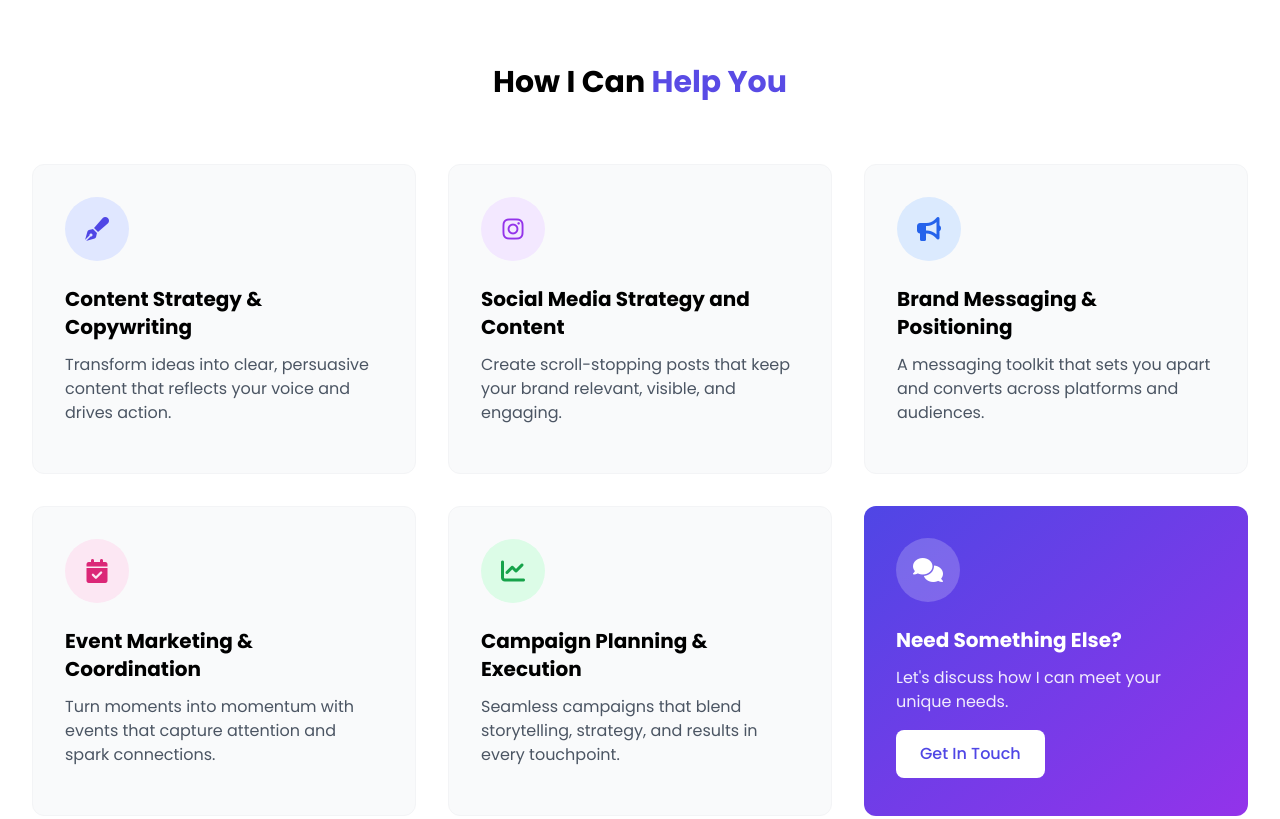
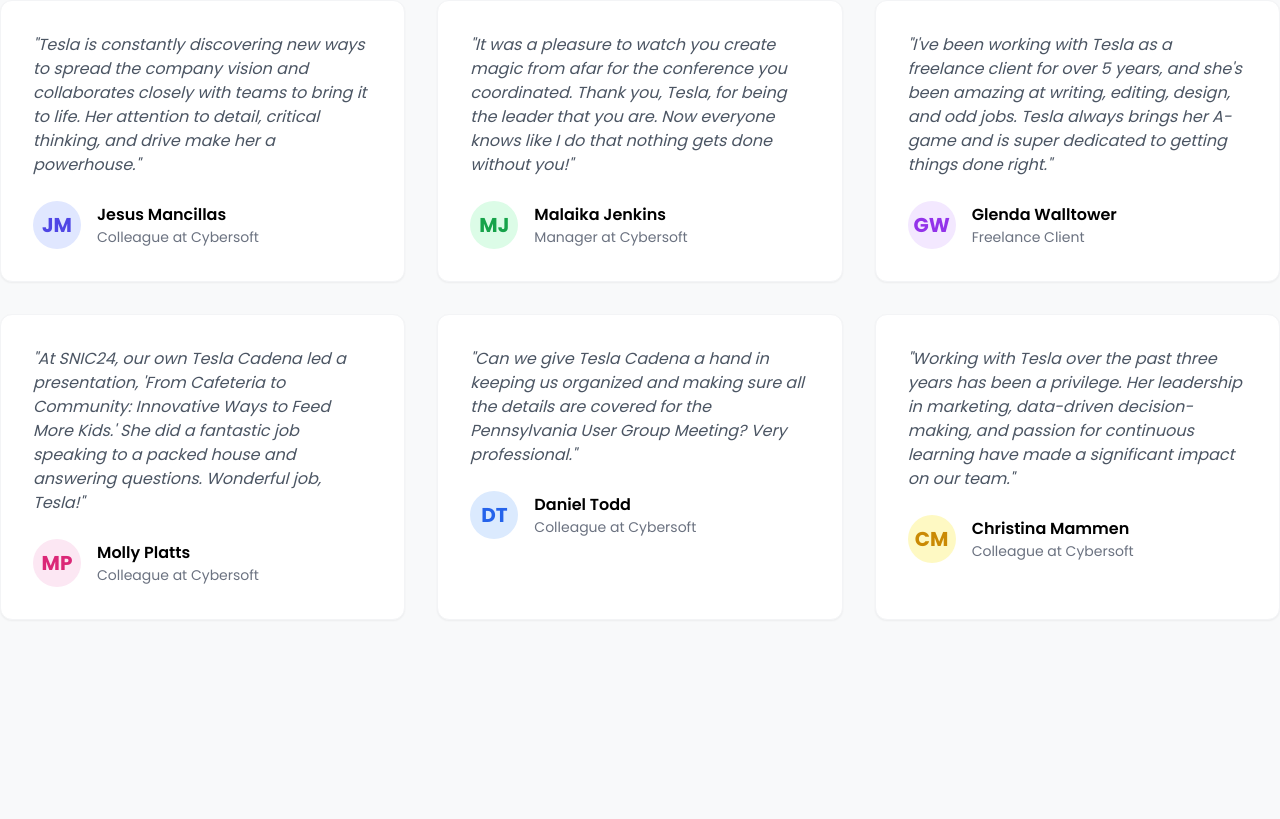
Before and after one commit to TeslaCadena/services, a plain HTML site: page index.html in a window 1280 px wide. Shown: the top 819 px of the page. Drawn offline with nearby package versions, Linux system fonts and the light colour scheme.

Commit message:
Update index.html

```diff
--- a/index.html
+++ b/index.html
@@ -25,74 +25,6 @@
     transform: scale(1.1);
   }
 </style>
-
-<!-- SERVICES SECTION -->
-<section class="py-16 bg-white">
-  <div class="container mx-auto px-4 md:px-8">
-    <div class="text-center mb-16">
-      <h2 class="text-3xl font-bold mb-4">  How I Can <span style="color: #594be5;">Help You</span>
-    </div>
-    <div class="grid grid-cols-1 md:grid-cols-2 lg:grid-cols-3 gap-8">
-      <!-- Service Cards -->
-      <div class="service-card bg-gray-50 rounded-xl p-8 border border-gray-100">
-        <div class="service-icon bg-indigo-100 text-indigo-600 w-16 h-16 rounded-full flex items-center justify-center mb-6">
-          <i class="fas fa-pen-fancy text-2xl"></i>
-        </div>
-        <h3 class="text-xl font-bold mb-3">Content Strategy & Copywriting</h3>
-        <p class="text-gray-600 mb-4">Transform ideas into clear, persuasive content that reflects your voice and drives action.</p>
-      </div>
-
-      <div class="service-card bg-gray-50 rounded-xl p-8 border border-gray-100">
-        <div class="service-icon bg-purple-100 text-purple-600 w-16 h-16 rounded-full flex items-center justify-center mb-6">
-          <i class="fab fa-instagram text-2xl"></i>
-        </div>
-        <h3 class="text-xl font-bold mb-3">Social Media Strategy and Content</h3>
-        <p class="text-gray-600 mb-4">Create scroll-stopping posts that keep your brand relevant, visible, and engaging.</p>
-      </div>
-
-      <div class="service-card bg-gray-50 rounded-xl p-8 border border-gray-100">
-        <div class="service-icon bg-blue-100 text-blue-600 w-16 h-16 rounded-full flex items-center justify-center mb-6">
-          <i class="fas fa-bullhorn text-2xl"></i>
-        </div>
-        <h3 class="text-xl font-bold mb-3">Brand Messaging & Positioning</h3>
-        <p class="text-gray-600 mb-4">A messaging toolkit that sets you apart and converts across platforms and audiences.</p>
-      </div>
-
-      <div class="service-card bg-gray-50 rounded-xl p-8 border border-gray-100">
-        <div class="service-icon bg-pink-100 text-pink-600 w-16 h-16 rounded-full flex items-center justify-center mb-6">
-          <i class="fas fa-calendar-check text-2xl"></i>
-        </div>
-        <h3 class="text-xl font-bold mb-3">Event Marketing & Coordination</h3>
-        <p class="text-gray-600 mb-4">Turn moments into momentum with events that capture attention and spark connections.</p>
-      </div>
-
-      <div class="service-card bg-gray-50 rounded-xl p-8 border border-gray-100">
-        <div class="service-icon bg-green-100 text-green-600 w-16 h-16 rounded-full flex items-center justify-center mb-6">
-          <i class="fas fa-chart-line text-2xl"></i>
-        </div>
-        <h3 class="text-xl font-bold mb-3">Campaign Planning & Execution</h3>
-        <p class="text-gray-600 mb-4">Seamless campaigns that blend storytelling, strategy, and results in every touchpoint.</p>
-      </div>
-
-      <div class="service-card bg-gradient-to-br from-indigo-600 to-purple-600 rounded-xl p-8 text-white">
-        <div class="service-icon bg-white bg-opacity-20 w-16 h-16 rounded-full flex items-center justify-center mb-6">
-          <i class="fas fa-comments text-2xl"></i>
-        </div>
-        <h3 class="text-xl font-bold mb-3">Need Something Else?</h3>
-        <p class="text-white text-opacity-90 mb-4">Let's discuss how I can meet your unique needs.</p>
-        <a href="https://calendly.com/teslacadena/one-on-one-chat" target="_blank" class="inline-block bg-white text-indigo-600 font-medium px-6 py-3 rounded-lg hover:bg-opacity-90 transition-all">Get In Touch</a>
-      </div>
-    </div>
-  </div>
-</section>
-<!-- Their Words, Not Mine -->
-<section class="py-16 bg-white">
-    <div class="container mx-auto px-4 md:px-8">
-        <div class="text-center mb-16">
-           <h2 class="text-3xl font-bold mb-4 text-center">
-  <span style="color: #594be5;">Their Words</span>, Not Mine
-</h2>
-
         <div class="grid grid-cols-1 md:grid-cols-2 lg:grid-cols-3 gap-8">
             <!-- Testimonial 1 -->
             <div class="bg-white p-8 rounded-xl shadow-sm border border-gray-100">
```
